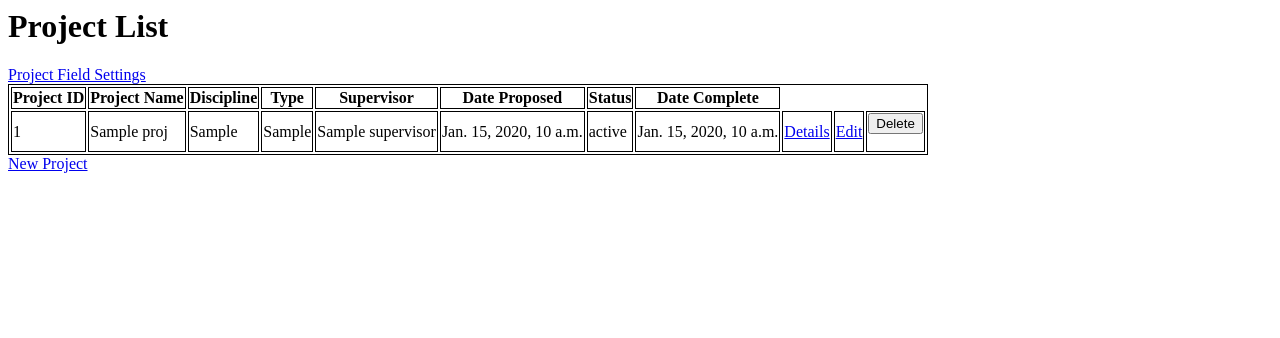
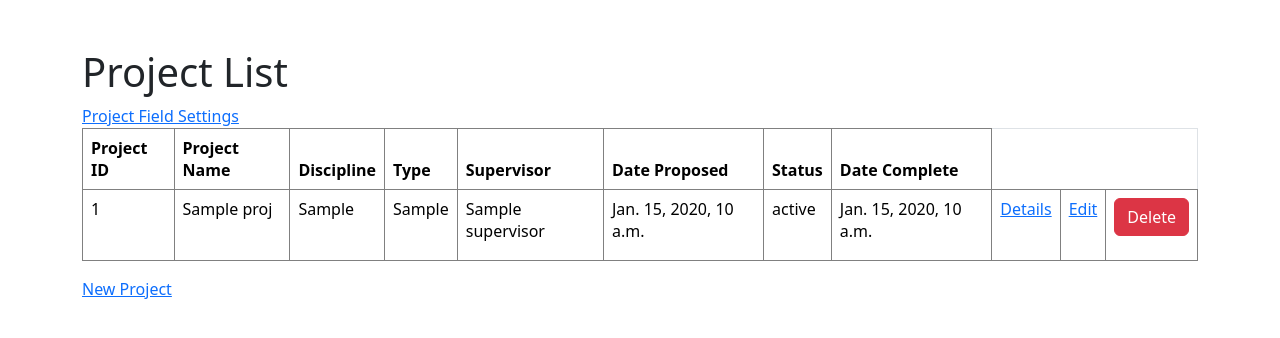
Before and after one commit to LassondeCapstoneGroup20/LassondeProjectsInventory, a Django app: template projects/templates/projects/list.html in a window 1280 px wide. Shown: the top 338 px of the page. Run offline with Django 3.2, Linux system fonts and the light colour scheme; the template is opened without the code that fills it: most values are stand-ins (such as "Sample title", 1, 10 or a date in 2020); some libraries are stand-ins or nearby versions.

Commit message:
UI changes to project list

```diff
--- a/projects/templates/projects/list.html
+++ b/projects/templates/projects/list.html
@@ -1,18 +1,27 @@
 <html>
   <head>
+    {% load bootstrap5 %}
+    {% bootstrap_css %}
+    {% bootstrap_javascript %}
+    {% bootstrap_messages %}
     <style>
       table,
       th,
       td {
-        border: 1px solid black;
+        border: 1px solid grey;
       }
     </style>
   </head>
   <body>
+    {% block content %}
+    <div class="container">
+      <div class="row my-5">
+        <div class="col-md-12">
           <h1>Project List</h1>
           <a href="{% url 'projects:settings' %}">Project Field Settings</a>
           {% if project_list %}
-    <table>
+          <table class = "table">
+            <thead>
               <tr>
                 <th>Project ID</th>
                 <th>Project Name</th>
@@ -23,6 +32,8 @@
                 <th>Status</th>
                 <th>Date Complete</th>
               </tr>
+            </thead>
+            <tbody>
               {% for proj in project_list %}
               <tr>
                 <td>{{proj.id}}</td>
@@ -38,17 +49,22 @@
                 <td>
                   <form method="post" action="{% url 'projects:delete' proj.id %}">
                     {% csrf_token %}
-            <input type="Submit" value="Delete" />
+                    <input type="Submit" value="Delete" class="btn btn-danger"/>
                   </form>
                 </td>
               </tr>
+              {% endfor %}
+            </tbody>
 
-      {% endfor %}
           </table>
           {% else %}
           <p>No projects available.</p>
           {% endif %}
 
           <a href="{% url 'projects:add' %}">New Project</a>
+        </div>
+      </div>
+    </div>
+    {% endblock content %}
   </body>
 </html>
```
Lines whose indentation alone changed are shown as unchanged.
